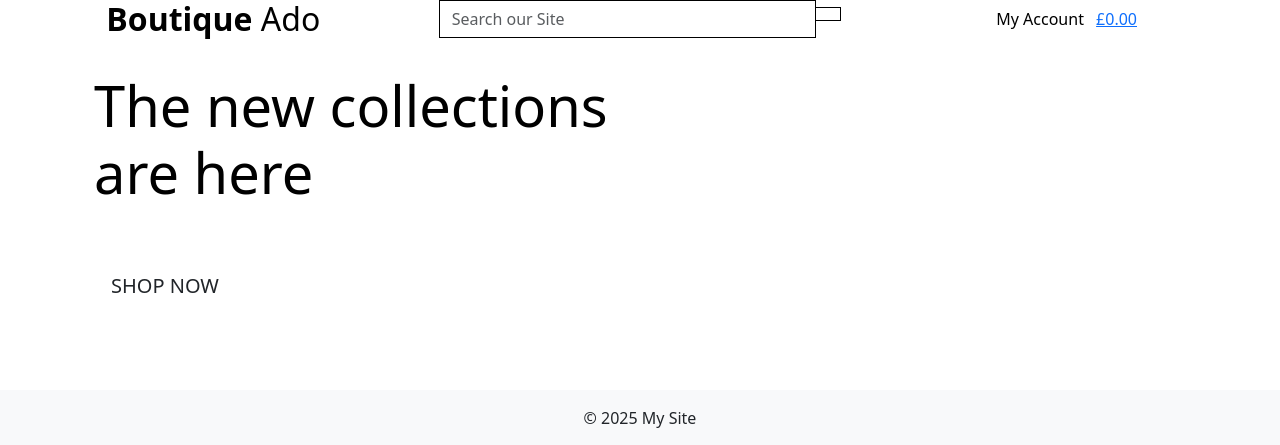
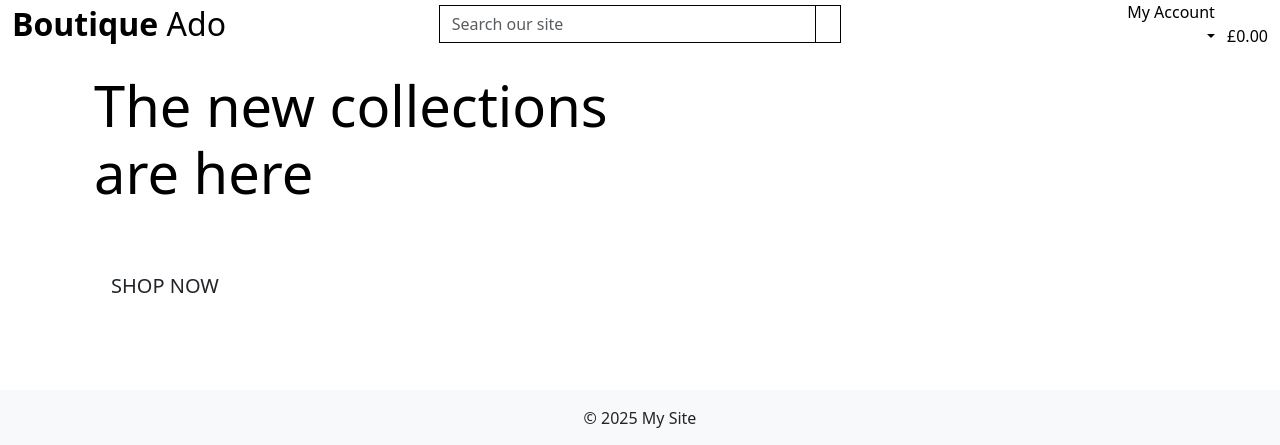
Before and after one commit to SamBailey6194/boutique_ado_v1, a Django app: page / in a window 1280 px wide. Shown: the top 445 px of the page. Run offline with Django 5.2, Linux system fonts and the light colour scheme; the visitor is signed in with stand-in values (Sample User, id 1).

Commit message:
Update header to be bootstrap 5

```diff
--- a/templates/base.html
+++ b/templates/base.html
@@ -32,58 +32,60 @@
 
   </head>
   <body>
-    <header class="container-fluid fixed-top">
+    <header class="container-fluid fixed-top bg-white">
         <div class="row">
-            <div class="col col-12 col-lg-4 my-auto py-1 py-lg-0 text-center text-lg-left">
+            {# Logo #}
+            <div class="col-12 col-lg-4 my-auto py-1 py-lg-0 text-center text-lg-start">
                 <a href="{% url 'home:home' %}" class="nav-link main-logo-link">
                     <h2 class="logo-font text-black my-0"><strong>Boutique</strong> Ado</h2>
                 </a>
             </div>
-            <div class="col col-12 col-lg-4 my-auto py-1 py-lg-0">
+
+            {# Search #}
+            <div class="col-12 col-lg-4 my-auto py-1 py-lg-0">
                 <form method="GET" action="">
                     <div class="input-group w-100">
-                        <input type="text" class="form-control border border-black rounded-0" name="q" placeholder="Search our Site">
-                        <div class="input-group-append">
-                            <button type="submit" class="form-control btn btn-black border border-black rounded-0">
-                                <span class="icon">
-                                    <i class="fas fa-search">
-                                    </i>
-                                </span>
-                            </button>
-                        </div>
+                        <input type="text" class="form-control border border-black rounded-0" name="q"
+                               placeholder="Search our site">
+                        <button type="submit" class="btn btn-black border border-black rounded-0">
+                            <i class="fas fa-search"></i>
+                        </button>
                     </div>
                 </form>
             </div>
-            <div class="col col-12 col-lg-4 my-auto py-1 py-lg-0">
-                <ul class="list-inline list-unstyled text-center text-lg-right my-0">
+
+            {# Account + Basket #}
+            <div class="col-12 col-lg-4 my-auto py-1 py-lg-0">
+                <ul class="list-inline list-unstyled text-center text-lg-end my-0">
+
+                    {# Account dropdown #}
                     <li class="list-inline-item dropdown">
-                        <a href="#" class="text-black nav-link" id="user-options" data-toggle="dropdown" aria-haspopup="true" aria-expanded="false">
+                        <a href="#" class="text-black nav-link dropdown-toggle" id="user-options"
+                           data-bs-toggle="dropdown" aria-expanded="false">
                             <div class="text-center">
-                                <div>
-                                    <i class="fas fa-user fa-lg"></i>
-                                </div>
+                                <div><i class="fas fa-user fa-lg"></i></div>
                                 <p class="my-0">My Account</p>
                             </div>
                         </a>
-                        <div class="dropdown-menu border-0" aria-labelledby="user-options">
-                            {% if request.user.is.authenticated %}
+                        <ul class="dropdown-menu border-0" aria-labelledby="user-options">
+                            {% if request.user.is_authenticated %}
                                 {% if request.user.is_superuser %}
-                                    <a href="" class="dropdown-item">Product Management</a>
+                                    <li><a href="" class="dropdown-item">Product Management</a></li>
                                 {% endif %}
-                                <a href="" class="dropdown-item">My Profile</a>
-                                <a href="{% url 'account_logout' %}" class="dropdown-item">Logout</a>
+                                <li><a href="" class="dropdown-item">My Profile</a></li>
+                                <li><a href="{% url 'account_logout' %}" class="dropdown-item">Logout</a></li>
                             {% else %}
-                                <a href="{% url 'account_signup' %}" class="dropdown-item">Register</a>
-                                <a href="{% url 'account_login' %}" class="dropdown-item">Login</a>
+                                <li><a href="{% url 'account_signup' %}" class="dropdown-item">Register</a></li>
+                                <li><a href="{% url 'account_login' %}" class="dropdown-item">Login</a></li>
                             {% endif %}
-                        </div>
+                        </ul>
                     </li>
+
+                    {# Basket #}
                     <li class="list-inline-item">
-                        <a href="" class="{% if grand_total %}text-info font-weight-bold{% else %}text-black{% endif %}nav-link">
+                        <a href="" class="nav-link {% if grand_total %}text-info fw-bold{% else %}text-black{% endif %}">
                             <div class="text-center">
-                                <div>
-                                    <i class="fas fa-shopping-bag fa-lg"></i>
-                                </div>
+                                <div><i class="fas fa-shopping-bag fa-lg"></i></div>
                                 <p class="my-0">
                                     {% if grand_total %}
                                         £{{ grand_total|floatformat:2 }}
@@ -94,6 +96,7 @@
                             </div>
                         </a>
                     </li>
+
                 </ul>
             </div>
         </div>
```
